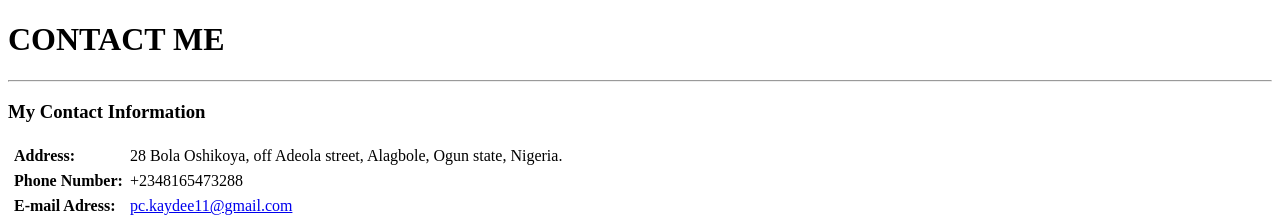
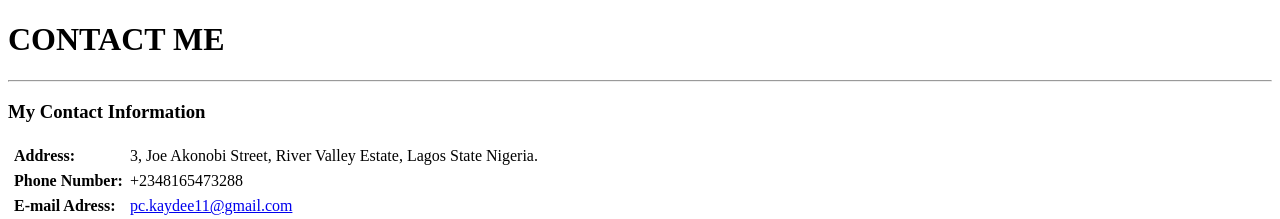
Before and after one commit to itsbillion/portfolio, a plain HTML site: page contact.html in a window 1280 px wide. Shown: the top 219 px of the page. Drawn offline with Linux system fonts and the light colour scheme.

Commit message:
Update contact.html

```diff
--- a/contact.html
+++ b/contact.html
@@ -13,7 +13,7 @@
     <table cellspacing="5px">
         <tr>
             <td><strong>Address:</strong></td>
-            <td>28 Bola Oshikoya, off Adeola street, Alagbole, Ogun state, Nigeria.</td>
+            <td>3, Joe Akonobi Street, River Valley Estate, Lagos State Nigeria.</td>
         </tr>
         <tr>
             <td><strong>Phone Number:</strong></td>
```
